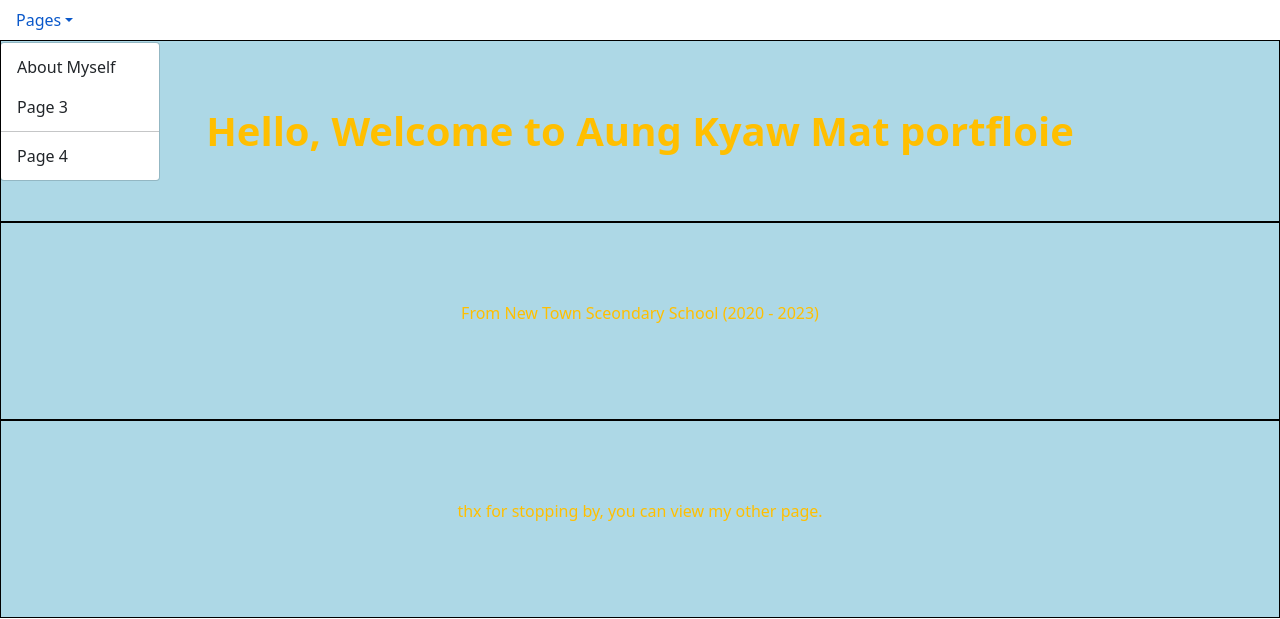
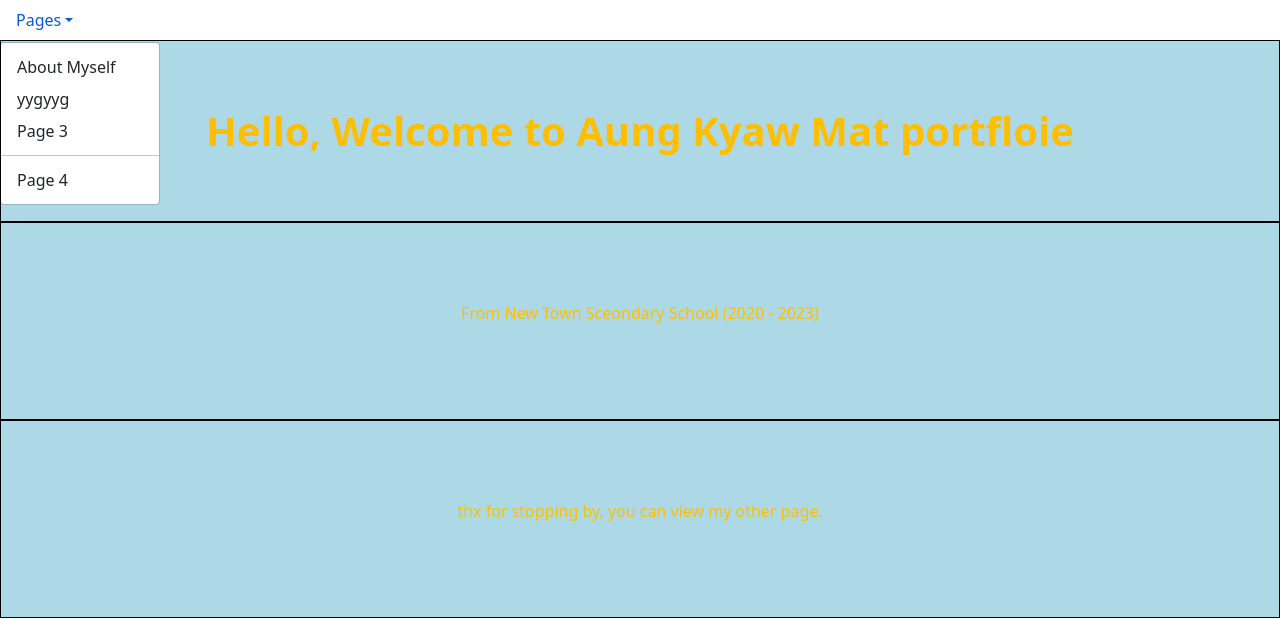
Before and after one commit to kyaww01/kyaww01.github.io, a plain HTML site: page index.html in a window 1280 px wide. Both pictures are taken after a click on the button "Pages". Shown: the top 619 px of the page. Drawn offline with nearby package versions, Linux system fonts and the light colour scheme.

Commit message:
Update index.html

```diff
--- a/index.html
+++ b/index.html
@@ -14,7 +14,7 @@
                 <a class="nav-link dropdown-toggle" data-bs-toggle="dropdown" href="#" role="button" aria-expanded="false">Pages</a>
                 <ul class="dropdown-menu">
                    <li><a class="dropdown-item" href="index.html">About Myself</a></li>
-                   <li><a class="dropdown-item" href="page1.html"></a></li>
+                   <li><a class="dropdown-item" href="page1.html">yygyyg</a></li>
                    <li><a class="dropdown-item" href="page2.html">Page 3</a></li>
                    <li><hr class="dropdown-divider"></li>
                    <li><a class="dropdown-item" href="page3.html">Page 4</a></li>
```
